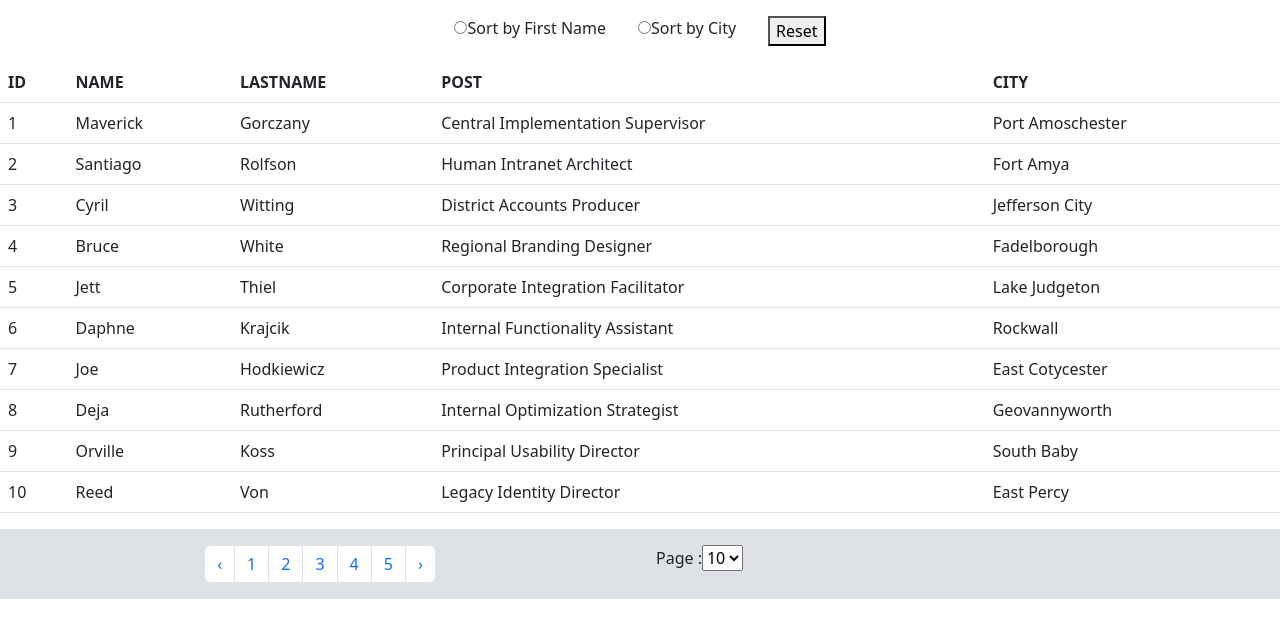
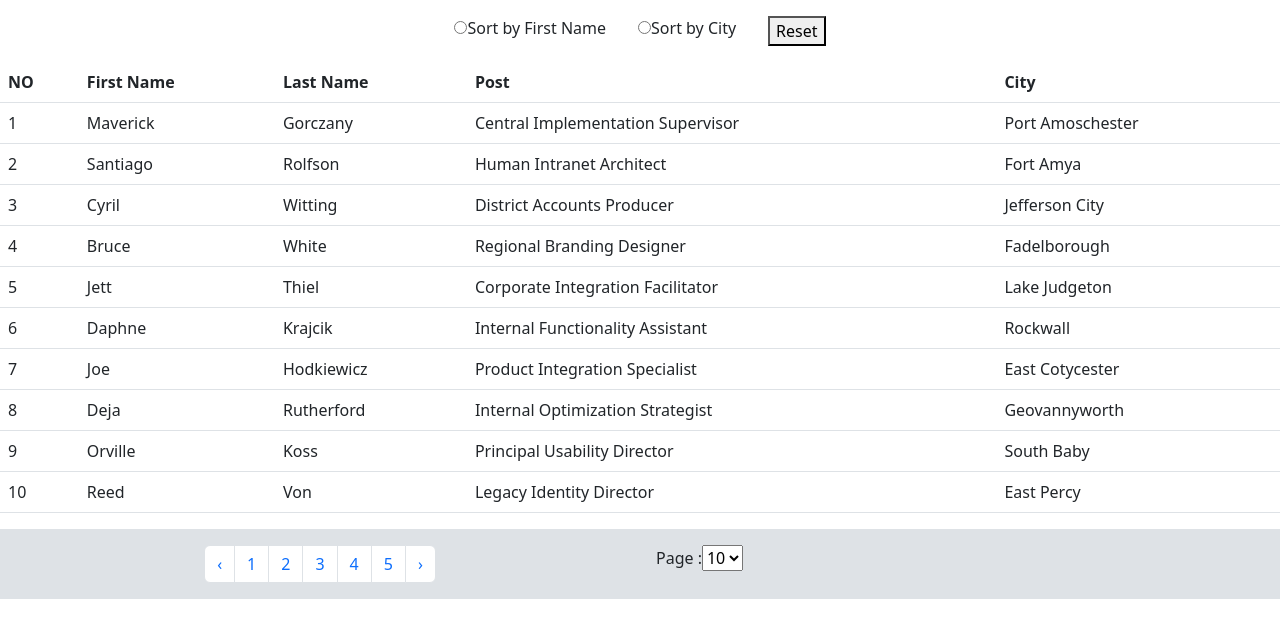
Before and after one commit to jkvaland17/Reusable_Component_Table, a React (Create React App) app: page / in a window 1280 px wide. Shown: the top 638 px of the page. Built offline with nearby package versions, Linux system fonts and the light colour scheme.

Commit message:
22-02-2023

```diff
--- a/src/component/TableData.js
+++ b/src/component/TableData.js
@@ -2,17 +2,13 @@ import React from "react";
 import { Table } from "react-bootstrap";
 
 const TableData = ({ data = null, colums = null }) => {
-  const getCaps = (head, field) => {
-    if (head) return field.toUpperCase();
-    return field.toUpperCase();
-  };
   return (
     <>
       <Table>
         <thead>
           <tr>
             {colums.map((head, index) => (
-              <th key={index}>{getCaps(head.header, head.field)}</th>
+              <th key={index}>{head.header}</th>
             ))}
           </tr>
         </thead>
```
